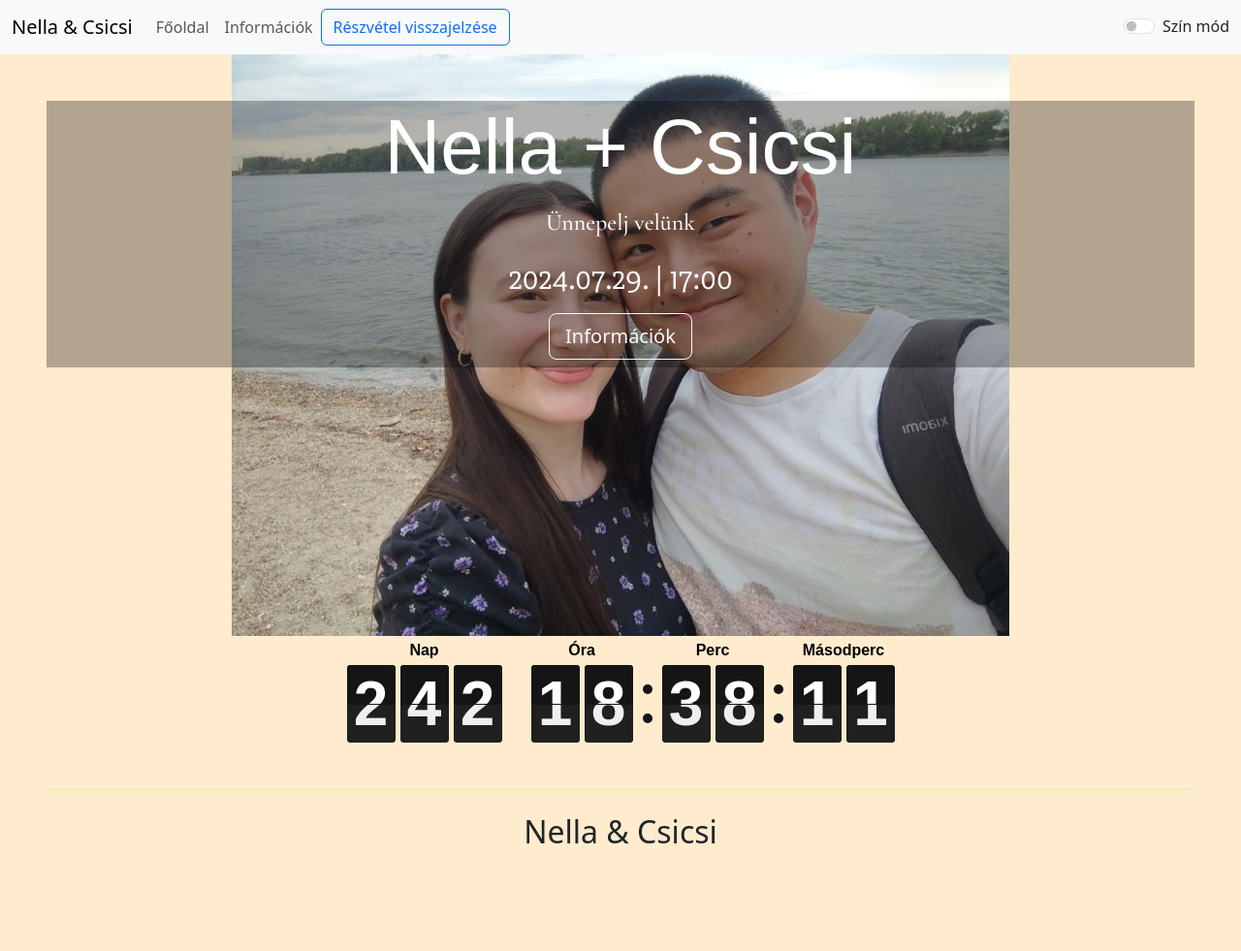
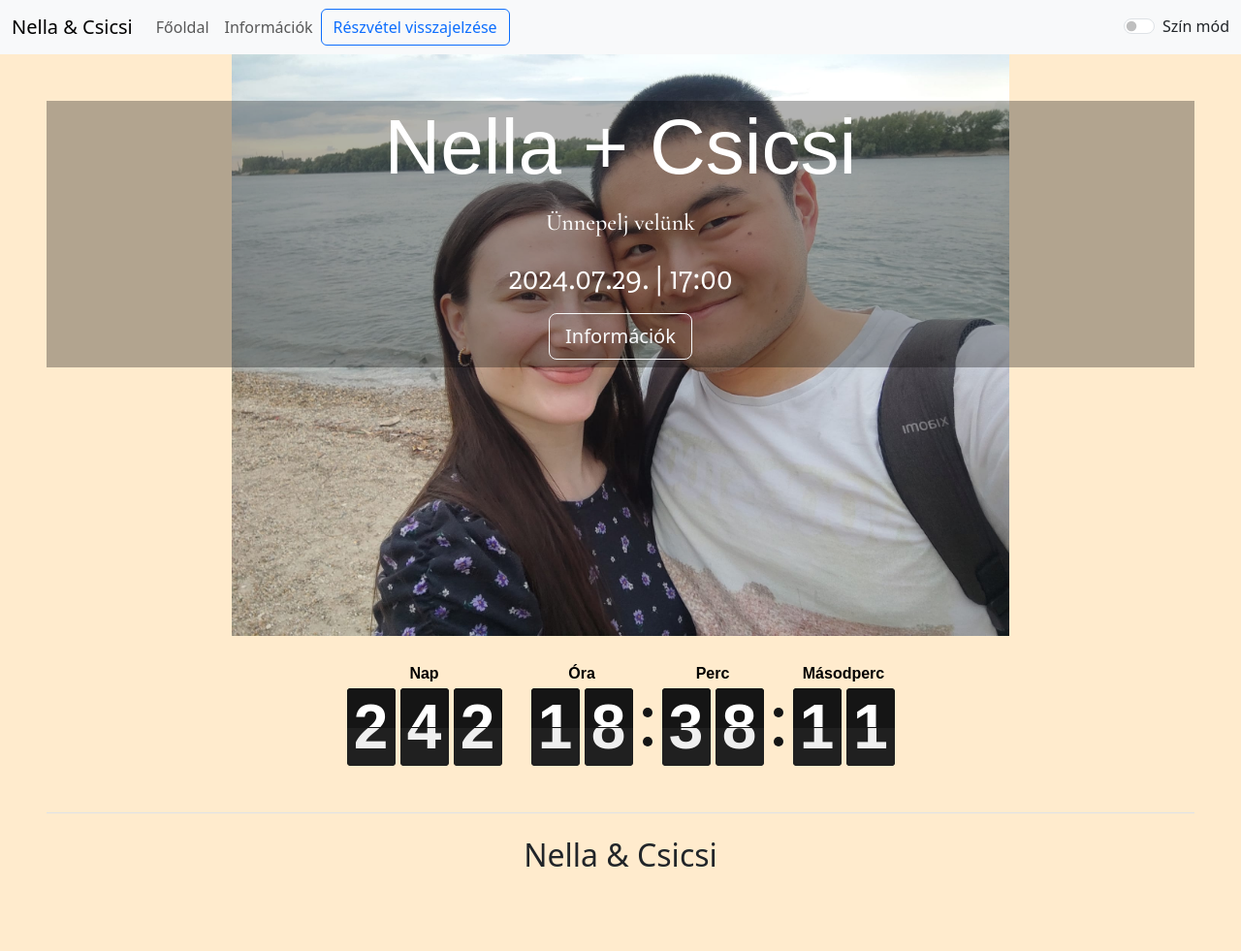
Before and after one commit to csicsi2000/nella.csicsi.eskuvo.github.io, a Jekyll site: the page built from index.md, in a window 1280 px wide. Shown: the whole page at 97% size. Built offline with Jekyll 4.4.1, drawn with Linux system fonts in a browser that asks for light colours; some web fonts are replaced; before the commit the page ends 957 px from its top, so only the background shows below that.

Commit message:
fix spacing

```diff
--- a/index.md
+++ b/index.md
@@ -17,7 +17,7 @@ layout: default
       </div>
     </div>
 </div>
-<div class="d-flex align-items-center justify-content-center">
+<div class="d-flex align-items-center justify-content-center mt-4">
 <div id="flipdown" class="flipdown" style="width: unset"></div>
 </div>
 <script>
```
